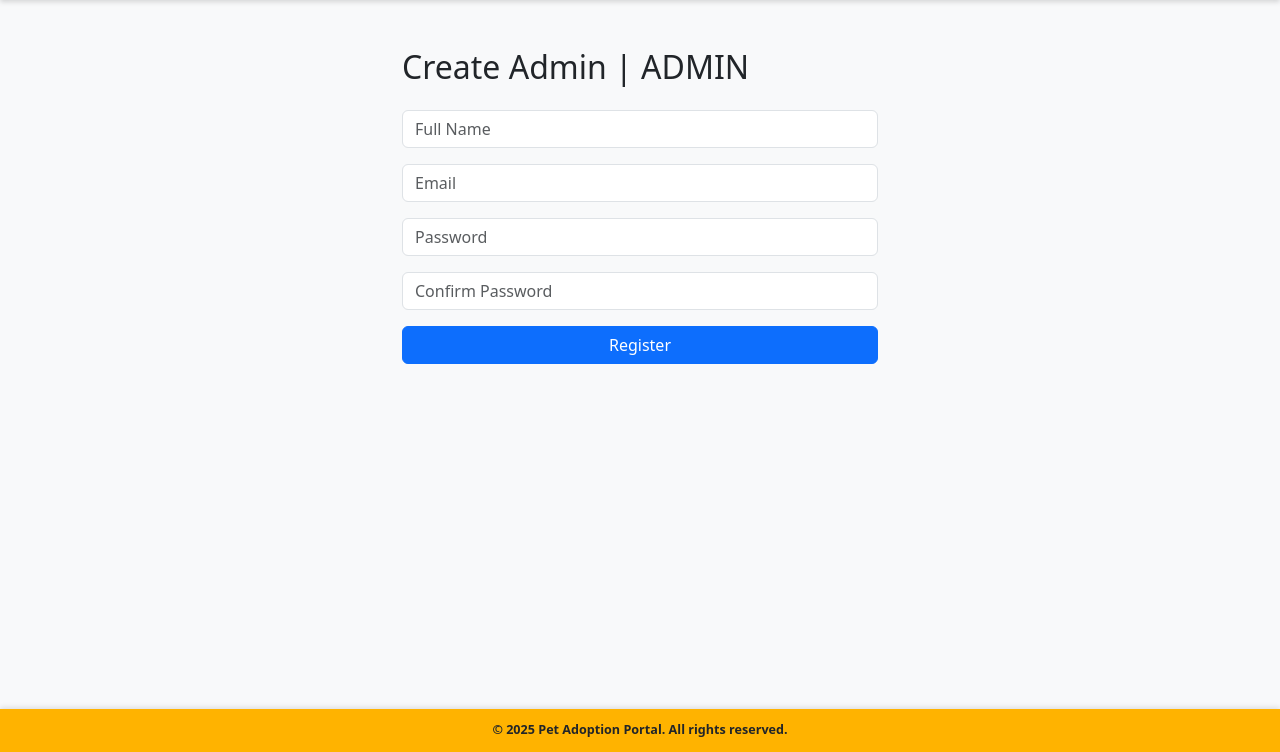
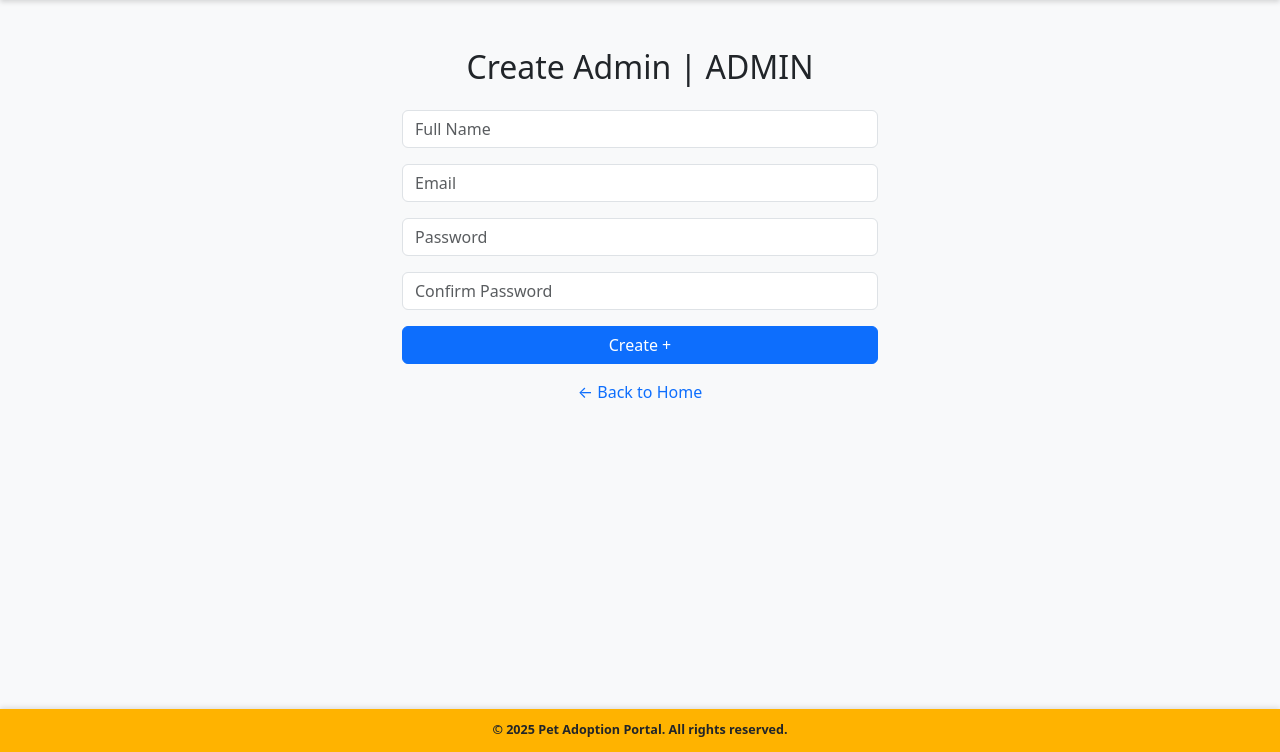
Before and after one commit to dishanta-adhikari/PHP-pet-adoption-app, a PHP site: template src/Views/admin/create.php in a window 1280 px wide. Shown: the part 48-800 px from the top of the page. Run offline with PHP 8.4, Linux system fonts and the light colour scheme; the template is opened without the code that fills it, so the values that code supplies are empty.

Commit message:
readme-updated

```diff
--- a/src/Views/admin/create.php
+++ b/src/Views/admin/create.php
@@ -21,7 +21,7 @@ if ($_SERVER['REQUEST_METHOD'] === 'POST') {
 </head>
 
 <body class="bg-light">
-    <div class="container mt-5" style="max-width: 500px;">
+    <div class="container text-center mt-5" style="max-width: 500px;">
         <h2 class="mb-4">Create Admin | ADMIN</h2>
         <!-- display messages -->
         <?php if (isset($_SESSION['error'])): ?>
@@ -37,8 +37,9 @@ if ($_SERVER['REQUEST_METHOD'] === 'POST') {
             <input type="email" name="email" placeholder="Email" class="form-control mb-3" required>
             <input type="password" name="password" placeholder="Password" class="form-control mb-3" required>
             <input type="password" name="confirm_password" placeholder="Confirm Password" class="form-control mb-3" required>
-            <button type="submit" name="register" class="btn btn-primary w-100">Register</button>
+            <button type="submit" name="register" class="btn btn-primary w-100">Create +</button>
         </form>
+        <p><a class="link-offset-2 link-offset-3-hover link-underline link-underline-opacity-0 link-underline-opacity-75-hover" href="<?= APP_URL ?>/src/Views/admin/dashboard">← Back to Home</a></p>
     </div>
 </body>
 
```
Also changed, not shown: README.md.
